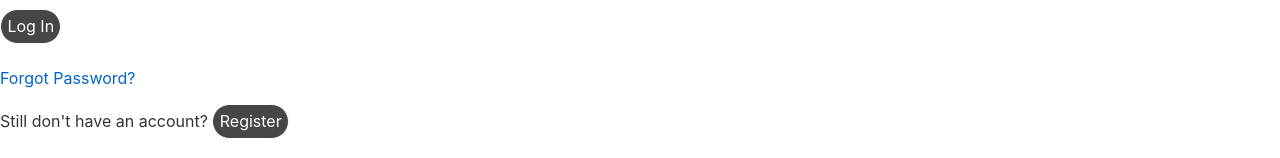
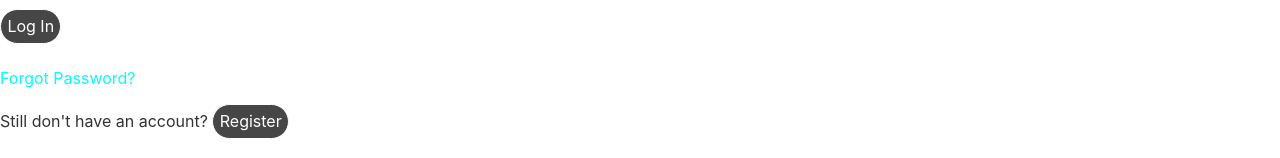
Before and after one commit to dog-Mangy/qatu-frontend, a Svelte app: page /login in a window 1280 px wide. Shown: the part 195-353 px from the top of the page. Built offline with nearby package versions, Linux system fonts and the light colour scheme.

Commit message:
style: Add aqua color to forgot password

```diff
--- a/src/view/components/Login.Component.svelte
+++ b/src/view/components/Login.Component.svelte
@@ -62,3 +62,9 @@
 
 	</div>
 </div>
+
+<style>
+    a {
+        color: aqua
+    }
+</style>
```
